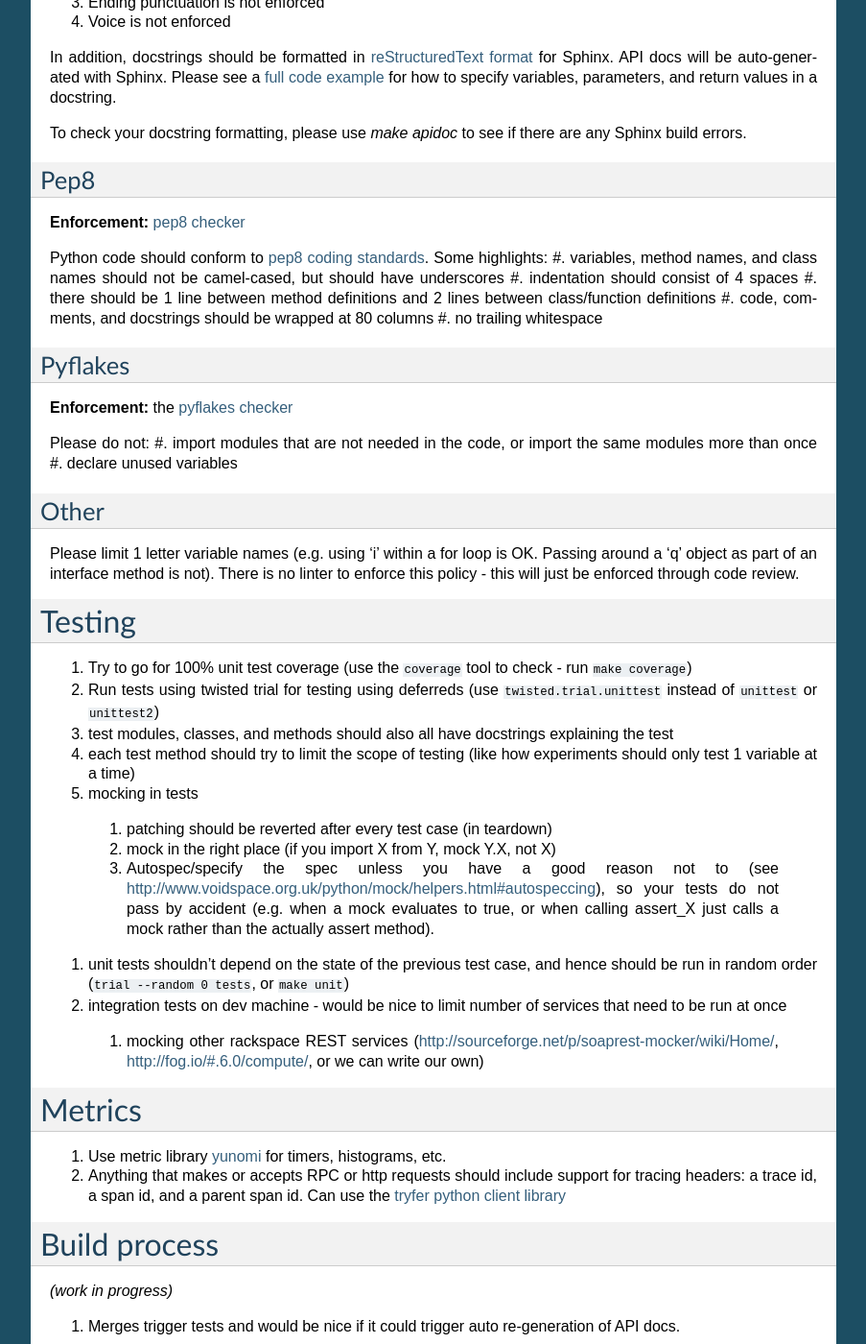
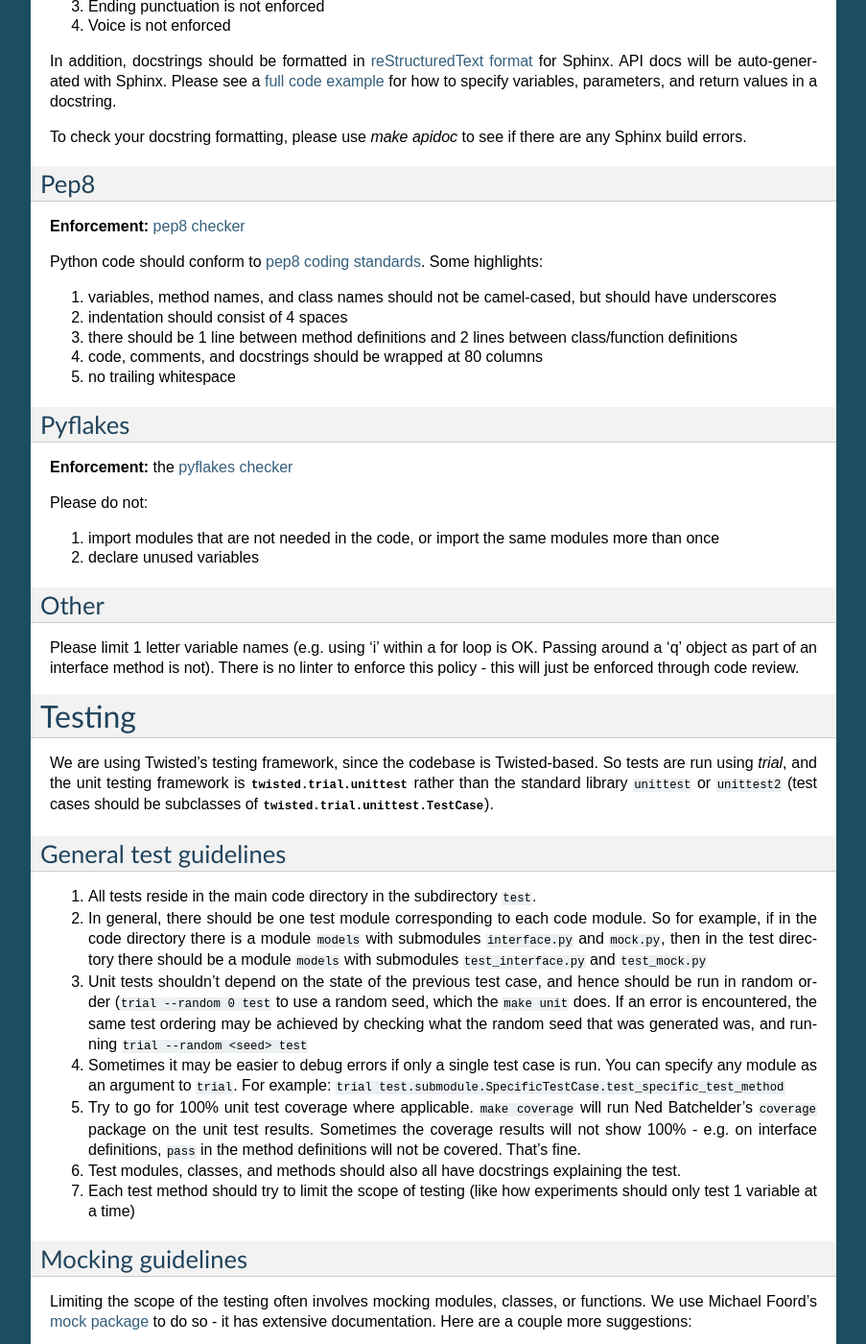
Before and after one commit to rackerlabs/otter, a Sphinx documentation site: the page built from doc/standards.rst, in a window 1280 px wide and 1400 px high, scrolled down 566 px. Shown: the whole window at 96% size, without its empty margins (198-1101 px from the left). Built offline with Sphinx 7.4.7, drawn with Linux system fonts in a browser that asks for light colours; pages that are not in the unit, such as notebooks, are missing from menus; some of the changed text lies outside the part shown.

Commit message:
Update testing standards

```diff
--- a/doc/standards.rst
+++ b/doc/standards.rst
@@ -21,8 +21,8 @@ Every exported module, class, and method must have a docstring explaining what i
 
 However (some of these are not defined in `pep257 docstring conventions <http://www.python.org/dev/peps/pep-0257/>`_ but are enforced by the `pep257 checker <https://github.com/halst/pep257>`_:
 
-#. No distinction is made between the formatting of one-line docstrings and multiline docstrings.  All docstrings should open with a triple double-quote (""") on a single line, and end with the same.
-#. No newline before the closing """ is necessary.
+#. No distinction is made between the formatting of one-line docstrings and multiline docstrings.  All docstrings should open with a triple double-quote (``"""``) on a single line, and end with the same.
+#. No newline before the closing ``"""`` is necessary.
 #. Ending punctuation is not enforced
 #. Voice is not enforced
 
@@ -37,6 +37,7 @@ Pep8
 **Enforcement:** `pep8 checker <https://github.com/jcrocholl/pep8>`_
 
 Python code should conform to `pep8 coding standards <http://www.python.org/dev/peps/pep-0008/>`_.  Some highlights:
+
 #. variables, method names, and class names should not be camel-cased, but should have underscores
 #. indentation should consist of 4 spaces
 #. there should be 1 line between method definitions and 2 lines between class/function definitions
@@ -49,6 +50,7 @@ Pyflakes
 **Enforcement:** the `pyflakes checker <http://pypi.python.org/pypi/pyflakes>`_
 
 Please do not:
+
 #. import modules that are not needed in the code, or import the same modules more than once
 #. declare unused variables
 
@@ -61,20 +63,77 @@ Please limit 1 letter variable names (e.g. using 'i' within a for loop is OK.  P
 Testing
 =======
 
-#. Try to go for 100% unit test coverage (use the ``coverage`` tool to check - run ``make coverage``)
-#. Run tests using twisted trial for testing using deferreds (use ``twisted.trial.unittest`` instead of ``unittest`` or ``unittest2``)
-#. test modules, classes, and methods should also all have docstrings explaining the test
-#. each test method should try to limit the scope of testing (like how experiments should only test 1 variable at a time)
-#. mocking in tests
+We are using Twisted's testing framework, since the codebase is Twisted-based.  So tests are run using `trial`, and the unit testing framework is :mod:`twisted.trial.unittest` rather than the standard library ``unittest`` or ``unittest2`` (test cases should be subclasses of :class:`twisted.trial.unittest.TestCase`).
 
-  #. patching should be reverted after every test case (in teardown)
-  #. mock in the right place (if you import X from Y, mock Y.X, not X)
-  #. Autospec/specify the spec unless you have a good reason not to (see http://www.voidspace.org.uk/python/mock/helpers.html#autospeccing), so your tests do not pass by accident (e.g. when a mock evaluates to true, or when calling assert_X just calls a mock rather than the actually assert method).
+-----------------------
+General test guidelines
+-----------------------
 
-#. unit tests shouldn't depend on the state of the previous test case, and hence should be run in random order (``trial --random 0 tests``, or ``make unit``)
+#. All tests reside in the main code directory in the subdirectory ``test``.
+#. In general, there should be one test module corresponding to each code module.  So for example, if in the code directory there is a module ``models`` with submodules ``interface.py`` and ``mock.py``, then in the test directory there should be a module ``models`` with submodules ``test_interface.py`` and ``test_mock.py``
+#. Unit tests shouldn't depend on the state of the previous test case, and hence should be run in random order (``trial --random 0 test`` to use a random seed, which the ``make unit`` does.  If an error is encountered, the same test ordering may be achieved by checking what the random seed that was generated was, and running ``trial --random <seed> test``
+#. Sometimes it may be easier to debug errors if only a single test case is run.  You can specify any module as an argument to ``trial``.  For example:  ``trial test.submodule.SpecificTestCase.test_specific_test_method``
+#. Try to go for 100% unit test coverage where applicable.  ``make coverage`` will run Ned Batchelder's ``coverage`` package on the unit test results.  Sometimes the coverage results will not show 100% - e.g. on interface definitions, ``pass`` in the method definitions will not be covered.  That's fine.
+#. Test modules, classes, and methods should also all have docstrings explaining the test.
+#. Each test method should try to limit the scope of testing (like how experiments should only test 1 variable at a time)
+
+------------------
+Mocking guidelines
+------------------
+
+Limiting the scope of the testing often involves mocking modules, classes, or functions.  We use Michael Foord's `mock package <http://www.voidspace.org.uk/python/mock/>`_ to do so - it has extensive documentation.  Here are a couple more suggestions:
+
+#. Patching that happens in ``setUp`` should be reverted in in ``tearDown``
+#. Mocking should happen in the right place (if you import X from Y, mock Y.X, not X)
+#. Autospec/specify the spec unless you have a good reason not to (see http://www.voidspace.org.uk/python/mock/helpers.html#autospeccing), so your tests do not pass by accident (e.g. when a mock evaluates to true, or when calling assert_X just calls a mock rather than the actually assert method).
+
+-----------------------------------
+Twisted specific testing guidelines
+-----------------------------------
+
+Testing Twisted involves some quirks, most of which are covered in the `Twisted testing documentation <http://twistedmatrix.com/documents/current/core/howto/testing.html>`_.
+
+Here are several other guidelines for testing Twisted code:
+
+**Test Logs**:
+
+When using trial all log messages end up in _trial_temp/test.log. The fully qualified name of the test case is helpfully logged prior to running that test so you can easily search this file for logs related to a specific test.  Example::
+
+   2012-05-10 18:17:07+0000 [-] --> test.provider_comm_modules.test_node.SetMetadataTest.test_publishes_success <--
+
+**Testing things that take time**:
+
+If testing code that requires interaction with :func:`time.time()`, to make
+the tests faster (and to make things easier to test), you can patch
+:func:`time.time` with :func:`twisted.task.Clock.seconds` (`Clock documentation <http://twistedmatrix.com/documents/12.0.0/api/twisted.internet.task.Clock.html>`_). Then if you want to simulate time passing, you can call ``clock.advance(X)`` to 'advance' the clock by _x_ seconds, rather than ``time.sleep(X)``. The clock can be also used as a replacement for the reactor in certain places (for instance, wherever ``reactor.callLater`` is used, or in ``LoopingCall``, or wherever ``reactor.seconds()`` is used).
+
+For example, in this test the clock is advanced 8 seconds, to test the code executed has indeed been timed as >= 8 seconds.
+
+**Testing things that return deferreds**:
+
+While :class:`Deferred` objects can be returned from test methods, it's better to test only your :class:`Deferred` generation code rather than also depending on the reactor spinning (which is what happens when a :class:`Deferred` is returned from a test method in ``trial``).
+
+If it is possible to do so, instrument everything in the test to return immediately, and then in the test after you get your :class:`Deferred`, assert that the :class:`Deferred` has already fired. Then run the tests on the result of that :class:`Deferred`.
+
+In :mod:`test.utils`, three methods are provided to help test :class:`Deferred` code: :meth:`test.utils.DeferredTestingMixin.assert_deferred_fired`, :meth:`test.utils.DeferredTestingMixin.assert_deferred_succeeded`, and :meth:`test.utils.DeferredTestingMixin.assert_deferred_failed`.
+
+Obviously, if you cannot completely patch everything in your test, just go ahead and return the :class:`Deferred` from the test case.
+
+**Logging errors in Twisted**
+
+If you have logged any errors or failures in your code, :class:`twisted.trial.unittest.TestCase` stores each error logged during the run of the test and reports them as errors during the cleanup phase (after ``tearDown``).  At the end of a test case where errors were logged, :meth:`twisted.trial.unittest.TestCase.flushLoggedErrors` should be called with the errors that were expected to have been logged.
+
+(See `similar guidelines for warnings <http://twistedmatrix.com/documents/current/core/howto/testing.html#auto5>`_)
+
+-------------------
+Integration Testing
+-------------------
+
+(work in progress)
+
 #. integration tests on dev machine - would be nice to limit number of services that need to be run at once
 
-  #. mocking other rackspace REST services (http://sourceforge.net/p/soaprest-mocker/wiki/Home/, http://fog.io/#.6.0/compute/, or we can write our own)
+#. mocking other rackspace REST services (http://sourceforge.net/p/soaprest-mocker/wiki/Home/, http://fog.io/#.6.0/compute/, or we can write our own)
 
 =======
 Metrics
```
Also changed, not shown: other parts of doc/standards.rst (+3 -3 lines).
